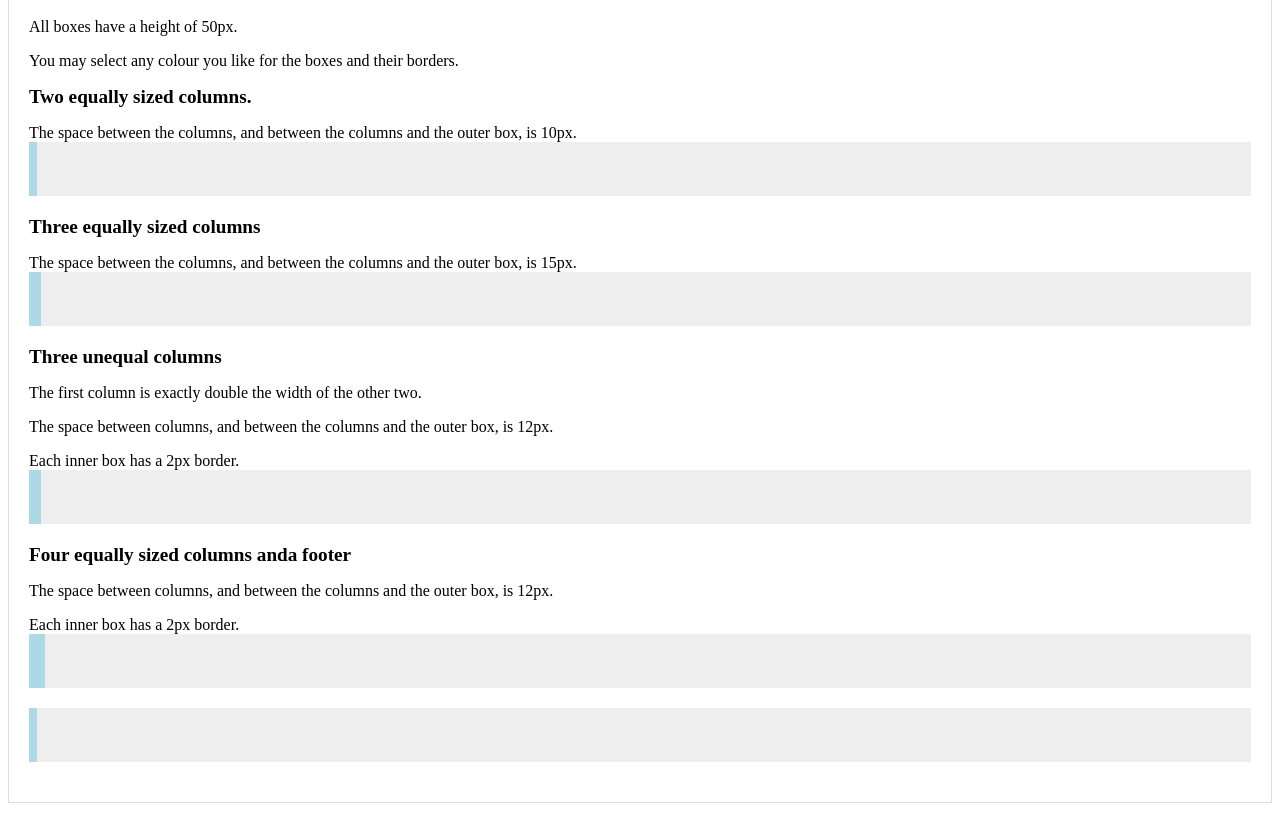
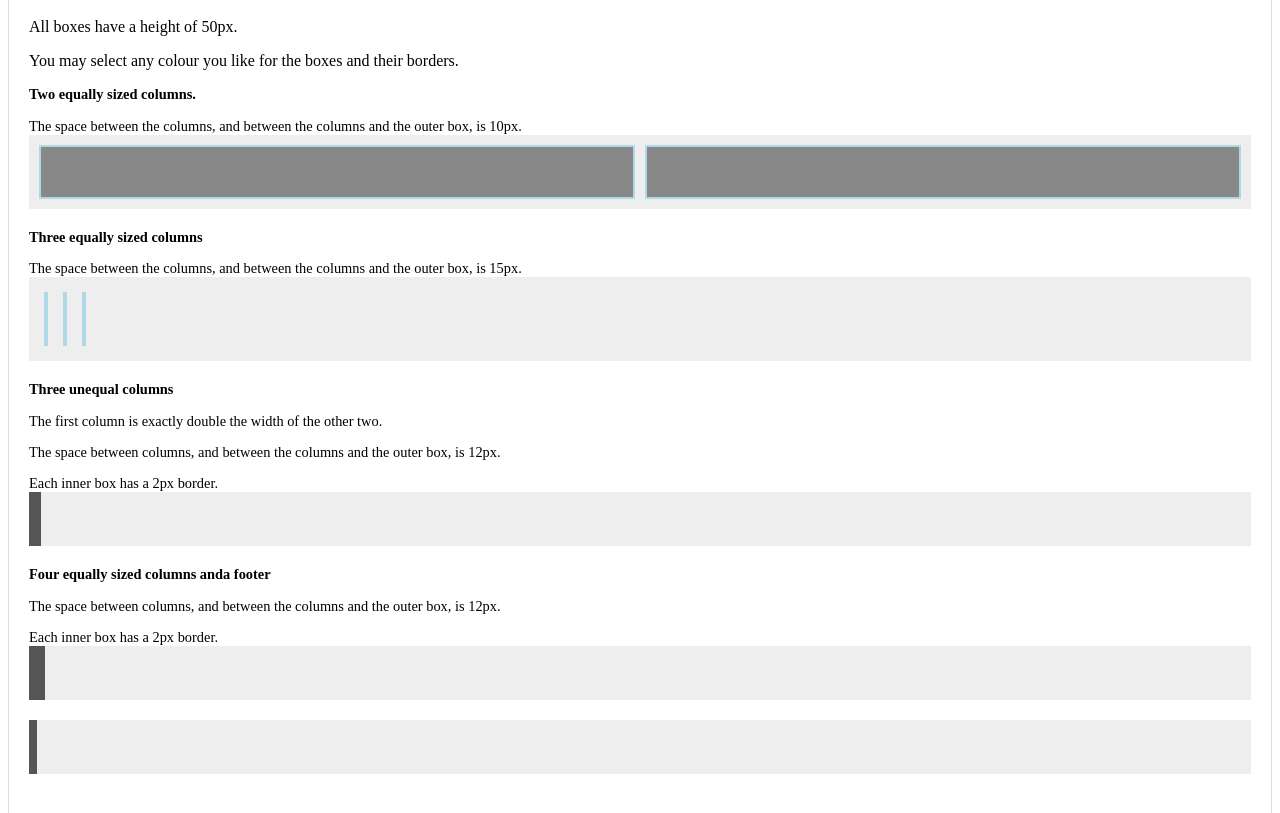
Before and after one commit to XyrenneB1/Lab-4---Flexbox, a plain HTML site: page index.html in a window 1280 px wide. Shown: the part 69-882 px from the top of the page. Drawn offline with Linux system fonts and the light colour scheme.

Commit message:
added styles

```diff
--- a/styles/styles.css
+++ b/styles/styles.css
@@ -19,6 +19,7 @@ h2 {
 .lab-section h2,
 .lab-section p {
   margin-bottom: 5px;
+  font-size: 0.9em;
 }
 
 /* Removing bottom margin for p tags inside lab-section */
@@ -36,6 +37,33 @@ h2 {
 /* Styling individual columns */
 .column {
   height: 50px;
+}
+
+/* Styling common visual properties for columns */
+.gray-box {
   background-color: #888;
+}
+
+.light-blue-border {
   border: 2px solid #add8e6;
 }
+
+.dark-gray-border {
+  border: 2px solid #555;
+}
+
+/* 1. Two columns */
+.two-columns .box {
+  padding: 10px;
+  gap: 10px;
+}
+
+.two-columns .column {
+  flex: 1;
+}
+
+/* 2. Three columns */
+.three-columns .box {
+  padding: 15px;
+  gap: 15px;
+}
```
